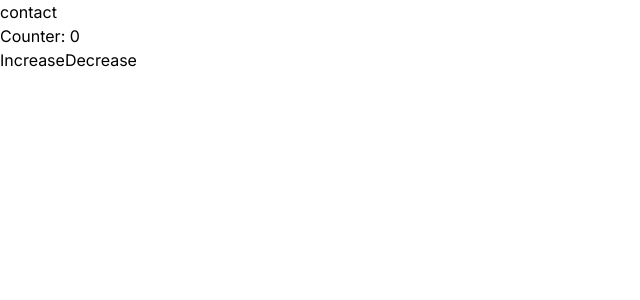
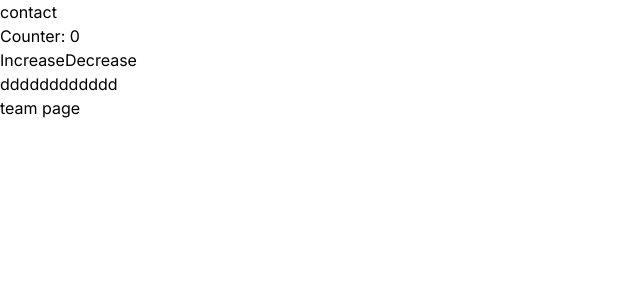
Before and after one commit to redwan9011/myNextJs, a Next.js app: page / in a window 1280 px wide. Shown: the top 300 px of the page, without its empty margins (0-640 px from the left). Built offline with nearby package versions, Linux system fonts and the light colour scheme.

Commit message:
add loading and not found

```diff
--- /dev/null
+++ b/src/Components/Counter/Counter.js
@@ -0,0 +1,14 @@
+"use client"
+import { useState } from "react";
+const Counter = () => {
+    const [counter, setCounter] = useState(0)
+    return (
+        <div>
+            <h2>Counter: {counter}</h2>
+            <button className="btn btn-primary " onClick={() => setCounter(counter + 1)}>Increase</button>
+            <button className="btn btn-primary" onClick={() => setCounter(counter - 1)}>Decrease</button>
+        </div>
+    );
+};
+
+export default Counter;
--- /dev/null
+++ b/src/Components/Redwan/Redwan.jsx
@@ -0,0 +1,11 @@
+"use client"
+
+const Redwan = () => {
+    return (
+        <div>
+            dddddddddddd
+        </div>
+    );
+};
+
+export default Redwan;
--- /dev/null
+++ b/src/Pages/TeamPage/Teampage.jsx
@@ -0,0 +1,13 @@
+"use client"
+import { useState } from "react";
+
+const Teampage = () => {
+    const [count, setcount] = useState()
+    return (
+        <div>
+            team page
+        </div>
+    );
+};
+
+export default Teampage;
--- /dev/null
+++ b/src/app/loading.js
@@ -0,0 +1,11 @@
+
+
+const loading = () => {
+    return (
+        <div>
+            <h1 className="text-3xl">Loding.............</h1>
+        </div>
+    );
+};
+
+export default loading;
--- /dev/null
+++ b/src/app/not-found.js
@@ -0,0 +1,11 @@
+
+
+const NotFound = () => {
+    return (
+        <div className="h-screen flex text-red-500 justify-center items-center">
+        <h1>404 not found, this url has no page</h1>
+        </div>
+    );
+};
+
+export default NotFound;
--- a/src/app/page.js
+++ b/src/app/page.js
@@ -1,15 +1,18 @@
-"use client"
+
+import Counter from "@/Components/Counter/Counter";
+import Redwan from "@/Components/Redwan/Redwan";
+import Teampage from "@/Pages/TeamPage/Teampage";
 import Link from "next/link";
-import { useState } from "react";
+
 
 export default function Home() {
-  const [counter, setCounter] = useState(0)
+
   return (
     <div>
       <Link  href="/contact"> contact</Link>
-      <h2>Counter: {counter}</h2>
-     <button className="btn btn-primary " onClick={()=> setCounter(counter +1)}>Increase</button>
-     <button className="btn btn-primary" onClick={()=> setCounter(counter-1)}>Decrease</button>
+    <Counter></Counter>
+    <Redwan></Redwan>
+    <Teampage></Teampage>
     </div>
 
   );
```
Also changed, not shown: src/Pages/AboutUs/AboutUs.jsx (added, +11 -0 lines).
